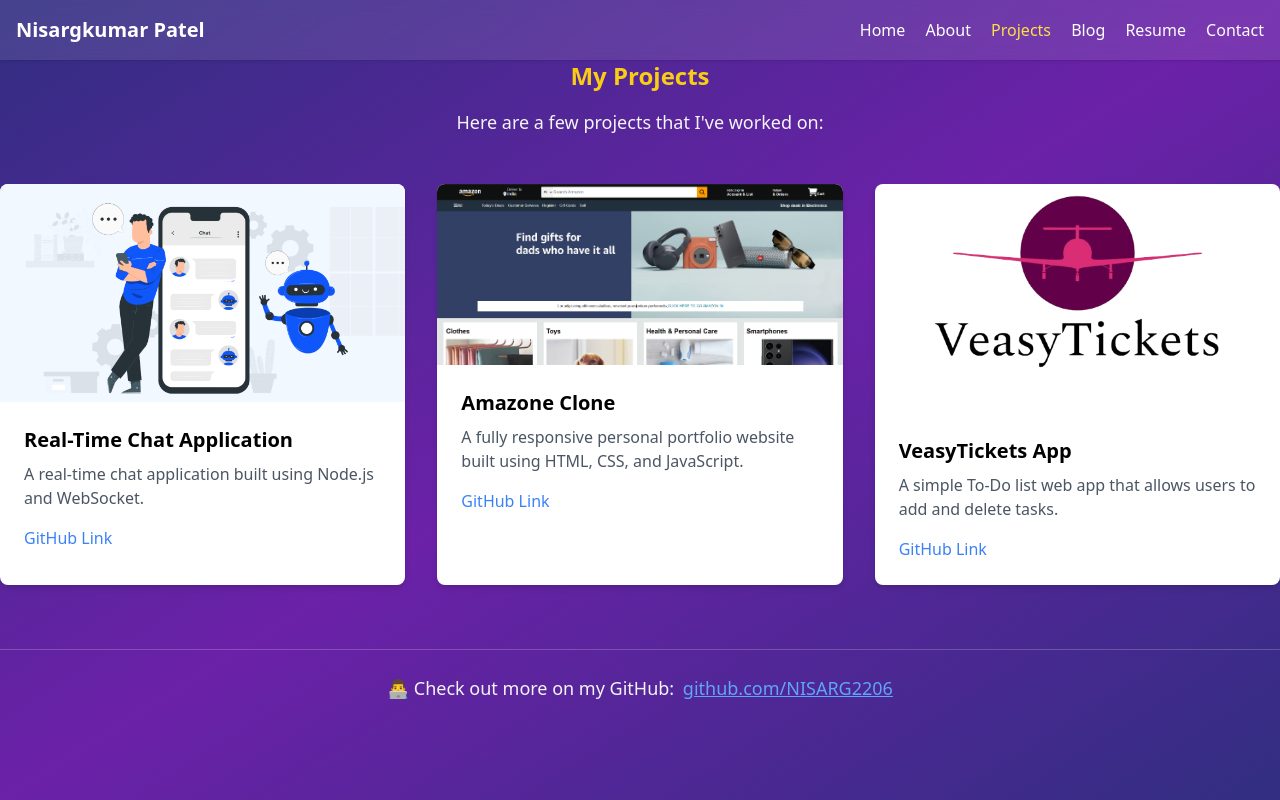
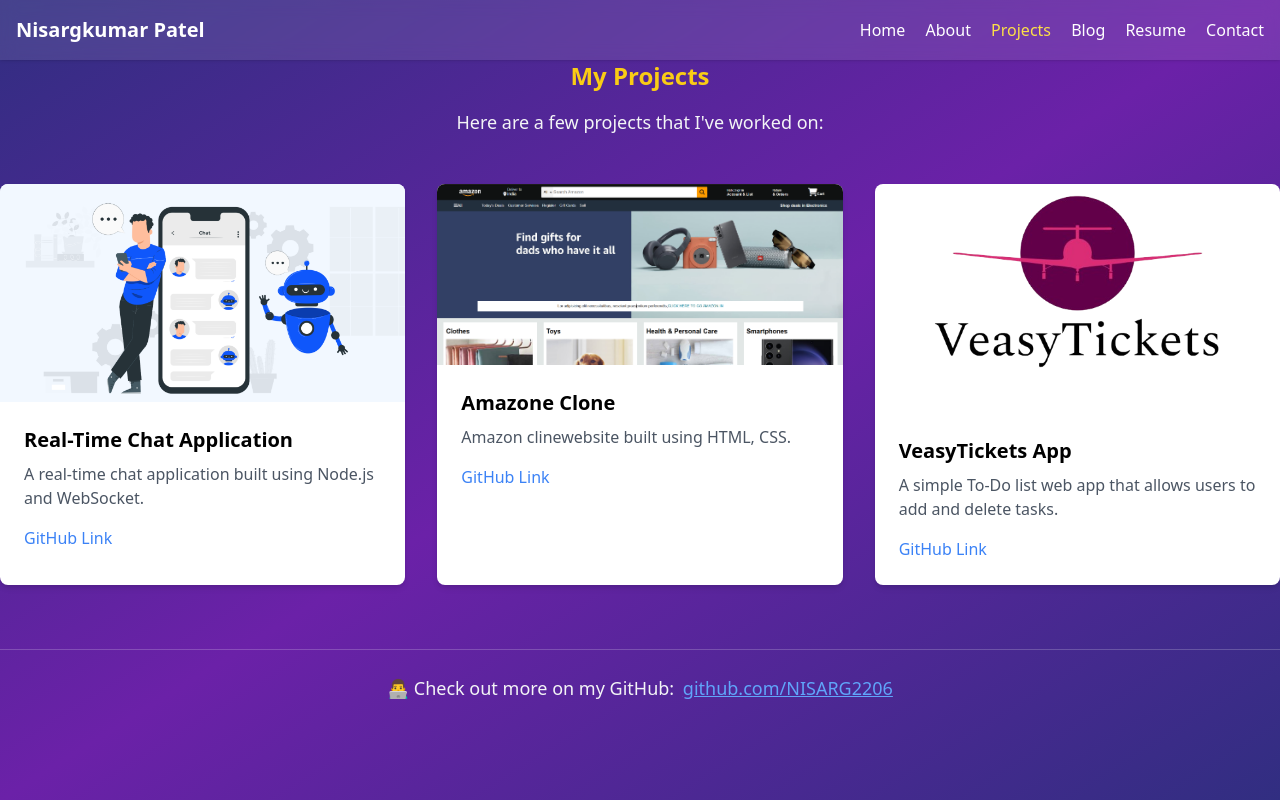
Before and after one commit to NISARG2206/NISARG2206.GITHUB.IO, a plain HTML site: page projects.html in a window 1280 px wide. Drawn offline with nearby package versions, Linux system fonts and the light colour scheme.

Commit message:
Update projects.html

```diff
--- a/projects.html
+++ b/projects.html
@@ -46,7 +46,7 @@
       <img src="Screenshot 2025-05-09 093321.png" alt="Project 2" class="w-full h-30 object-cover">
       <div class="p-6">
         <h3 class="text-xl font-semibold" style="color: black;">Amazone Clone</h3>
-        <p class="text-gray-600 mt-2">A fully responsive personal portfolio website built using HTML, CSS, and JavaScript.</p>
+        <p class="text-gray-600 mt-2">Amazon clinewebsite built using HTML, CSS.</p>
         <div class="mt-4">
           <a href="https://github.com/NISARG2206/Amazon-Clone" target="_blank" class="text-blue-500 hover:underline">GitHub Link</a>
         </div>
```
